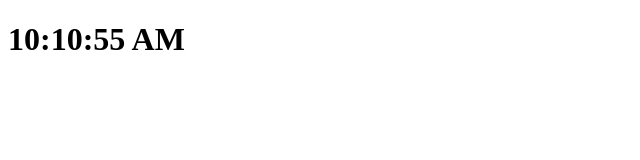
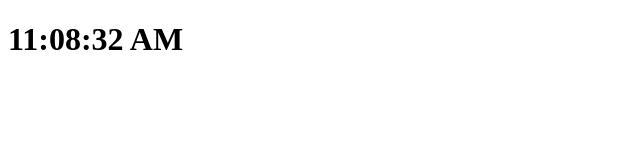
Before and after one commit to russellgoldenberg/test-actions, a website: page index.html in a window 1280 px wide. Shown: the full height of the page, 0-640 px from the left. Drawn offline with Linux system fonts and the light colour scheme.

Commit message:
Deploying to gh-pages from  @ 949ae750db83cffe888fbb6e89845eb121ac95c0 🚀

```diff
--- a/index.html
+++ b/index.html
@@ -10,7 +10,7 @@
   <head></head>
   <body>
 		<h1>
-		10:10:55 AM
+		11:08:32 AM
 		</h1>
   </body>
 </html>
```
